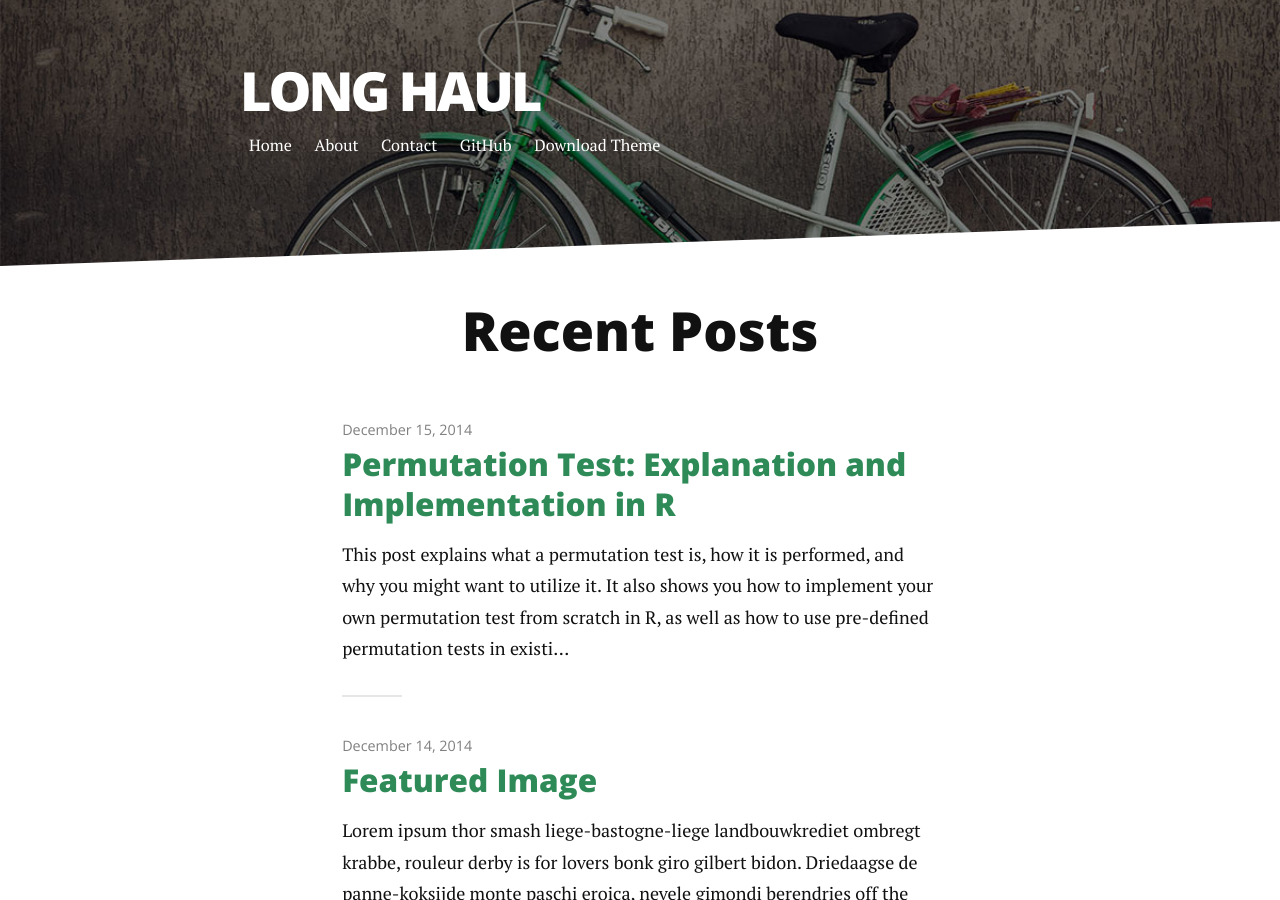
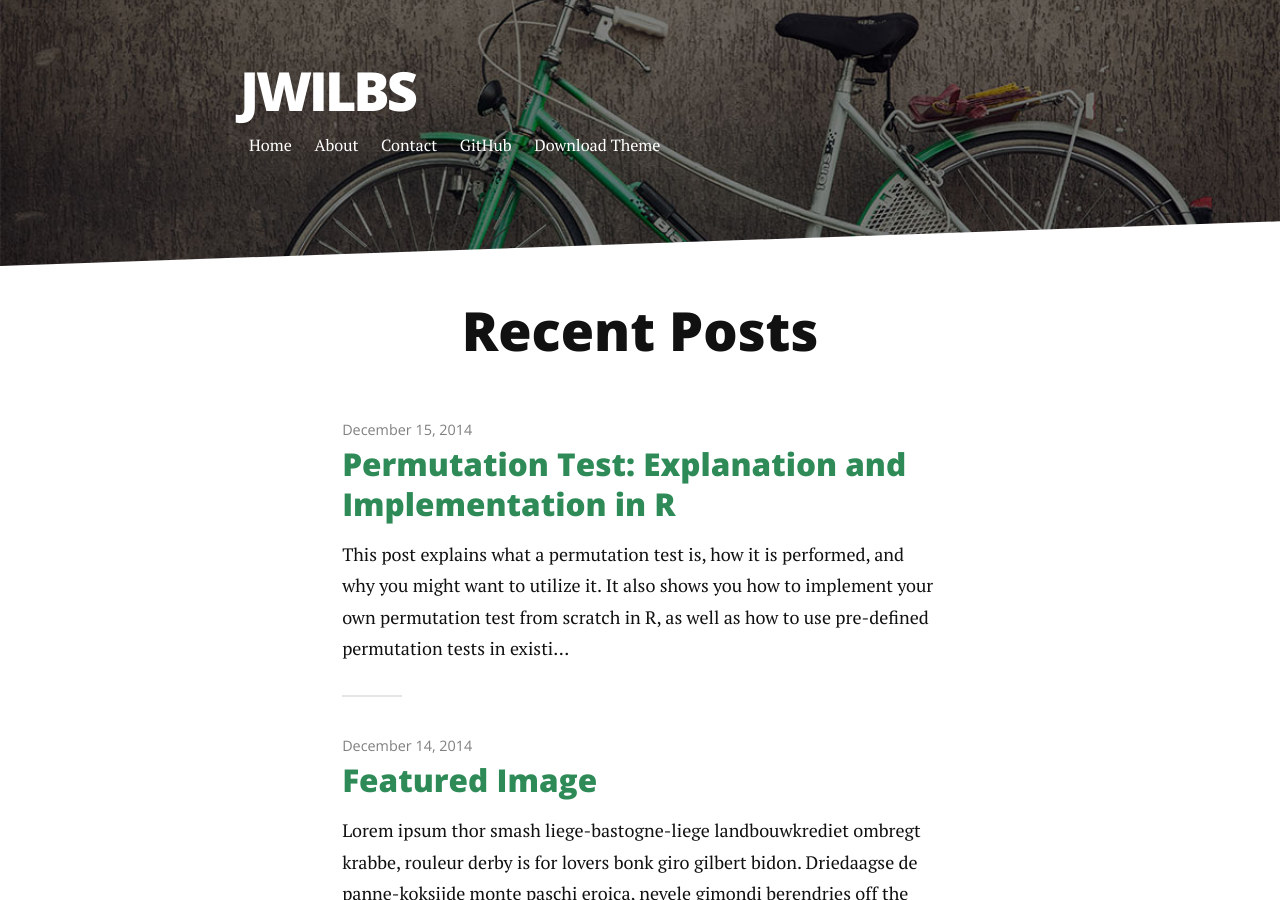
Before and after one commit to jwilber/old_website, a Jekyll site: the page built from index.html, in a window 1280 px wide and 900 px high. Built offline with Jekyll 4.4.1, drawn with Linux system fonts in a browser that asks for light colours; nearby versions of some CDN libraries; the list of posts is cut into pages by our own code.

Commit message:
Update _config.yml

```diff
--- a/_config.yml
+++ b/_config.yml
@@ -1,7 +1,7 @@
-title: Long Haul
+title: JWilbs
 description: Long Form Jekyll theme built with SASS / COMPASS / SUSY
 
-url: http://brianmaierjr.github.com/long-haul
+url: http://jwilber.github.io
 baseurl: ""
 paginate_path: "blog/page:num/"
 permalink: blog/:title/
@@ -20,9 +20,9 @@
    url: /contact
 
 social:
-   github: brianmaierjr
+   github: jwilber
    twitter: brianmaierjr
    facebook: brianmaierjr
-   email: brimaidesigns@gmail.com
+   email: j.wilber92@gmail.com
 
-google_analytics: "UA-58263416-1"
+google_analytics: ""
```
